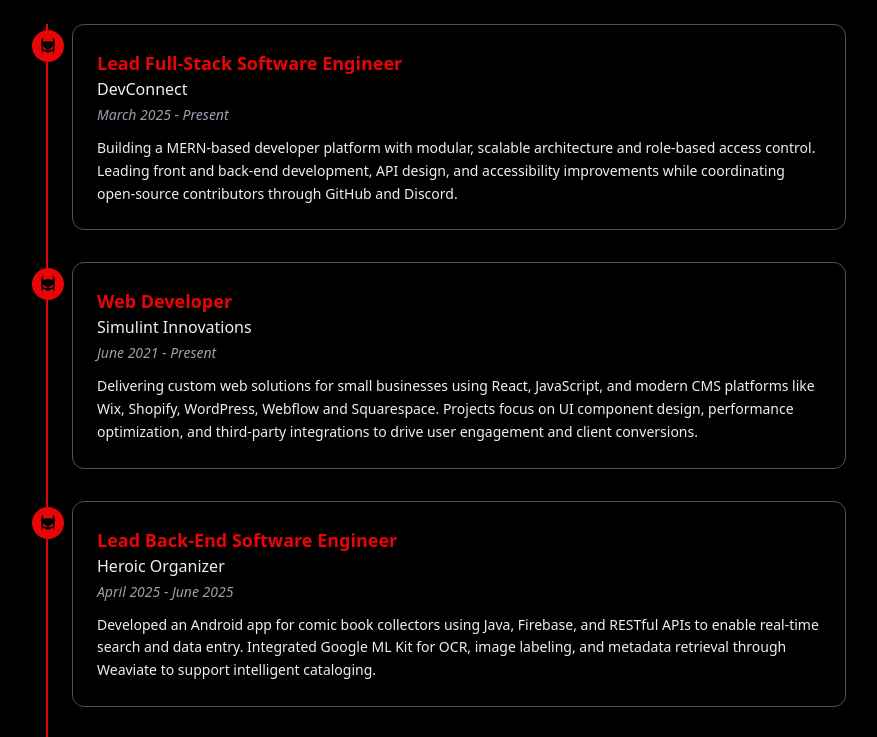
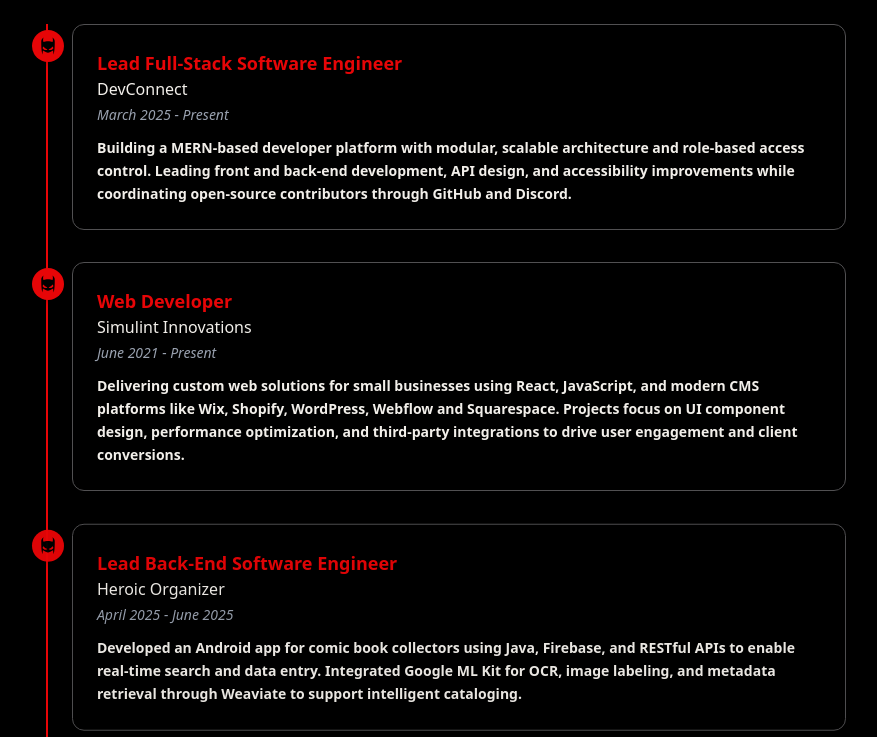
Before and after one commit to alvarotorrestx/portfolio_next, a Next.js app: page / in a window 1280 px wide. Shown: the part 1980-2717 px from the top of the page, without its empty margins (194-1071 px from the left). Built offline with nearby package versions, Linux system fonts and the light colour scheme; a web font is replaced by a local one.

Commit message:
Experience timeline complete.

```diff
--- a/src/app/experience/Experience.tsx
+++ b/src/app/experience/Experience.tsx
@@ -1,7 +1,7 @@
 "use client";
 
-import { motion } from "framer-motion";
-import { FaBriefcase } from "react-icons/fa";
+import { useRef } from "react";
+import { motion, useScroll, useTransform } from "framer-motion";
 import { GiBatMask } from "react-icons/gi";
 import RevealText from '@/components/RevealText'
 
@@ -54,35 +54,45 @@
             />
 
             <div className="relative my-12 border-l-2 border-primary">
-                {experiences.map((exp, index) => (
+                {experiences.map((exp, index) => {
+                    const ref = useRef<HTMLDivElement>(null);
+                    const { scrollYProgress } = useScroll({
+                        target: ref,
+                        offset: ["start 100%", "end 10%"],
+                    });
+
+                    const opacity = useTransform(scrollYProgress, [0, 0.2, 0.8, 1], [0, 1, 1, 0]);
+                    const y = useTransform(scrollYProgress, [0, 0.2], [20, 0]);
+
+                    return (
                         <motion.div
-                        key={index}
-                        initial={{ opacity: 0, y: 50 }}
-                        whileInView={{ opacity: 1, y: 0 }}
-                        transition={{ duration: 0.6, delay: index * 0.15 }}
-                        viewport={{ once: true }}
+                            key={`${exp.company}-${index}`}
+                            ref={ref}
+                            style={{ opacity, y }}
                             className="[&:not(:last-child)]:mb-8 ml-6 relative rounded-xl"
                         >
                             <span className="absolute -left-[40.5px] top-1.5 w-8 h-8 rounded-full bg-primary flex items-center justify-center shadow-md">
                                 <GiBatMask className="text-black text-lg" />
                             </span>
 
-                        <div className="group hover:bg-secondary hover:drop-shadow-[0_0_8px_rgba(255,255,255,0.7)] border border-accent p-6 rounded-xl transition-all">
-                            <h3 className="group group-hover:text-white text-lg font-semibold text-primary">
+                            <div className="group border border-accent p-6 rounded-xl transition-all
+                              hover:bg-secondary hover:drop-shadow-[0_0_8px_rgb(255,255,255,0.7)]">
+                                <h3 className="group-hover:text-white text-lg font-semibold text-primary">
                                     {exp.title}
                                 </h3>
-                            <p className="group group-hover:text-black text-base-content font-medium mb-1">
+                                <p className="group-hover:text-black text-base-content font-medium mb-1">
                                     {exp.company}
                                 </p>
-                            <span className="group group-hover:text-gray-200 text-sm text-gray-400 italic mb-3 block">
+                                <span className="group-hover:text-gray-200 text-sm text-gray-400 italic mb-3 block">
                                     {exp.date}
                                 </span>
-                            <p className="group group-hover:text-black text-base-content text-sm leading-relaxed">
+                                <p className="group-hover:text-black text-base-content text-sm font-semibold leading-relaxed">
                                     {exp.description}
                                 </p>
                             </div>
                         </motion.div>
-                ))}
+                    );
+                })}
             </div>
         </section>
     )
```
Lines whose indentation alone changed are shown as unchanged.
